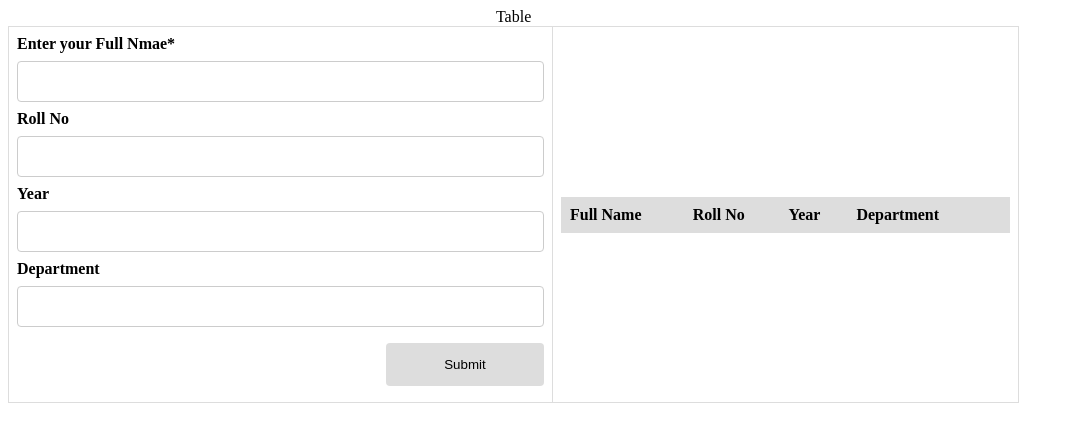
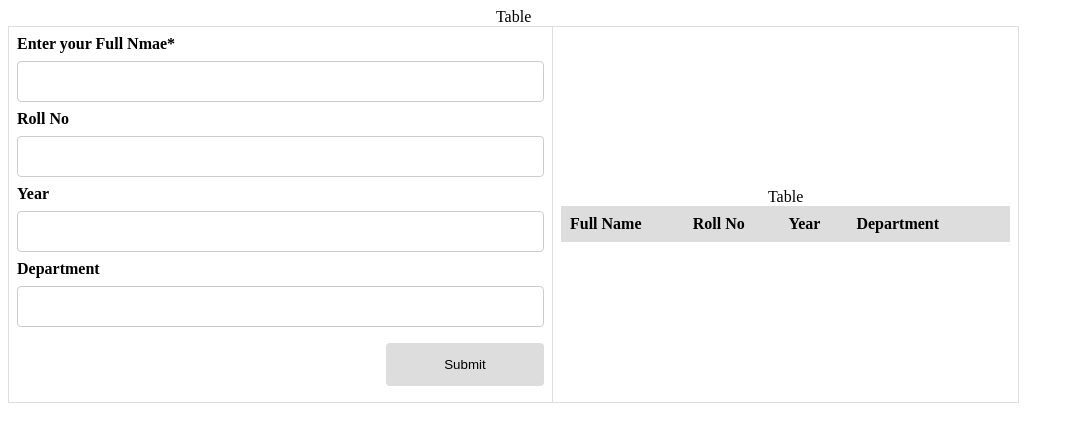
Before and after one commit to SivakumarPalanikumarC/CRUD_JS_TASK3, a plain HTML site: page index.html in a window 1280 px wide. Shown: the whole page, without its empty margins (0-1074 px from the left). Drawn offline with Linux system fonts and the light colour scheme.

Commit message:
Update index.html

```diff
--- a/index.html
+++ b/index.html
@@ -38,6 +38,7 @@
             </th>
             <td>
                 <table class="list" id="employeeList">
+                    <caption>Table</caption>
                     <thead>
                         <tr>
                             <th>Full Name</th>
```
